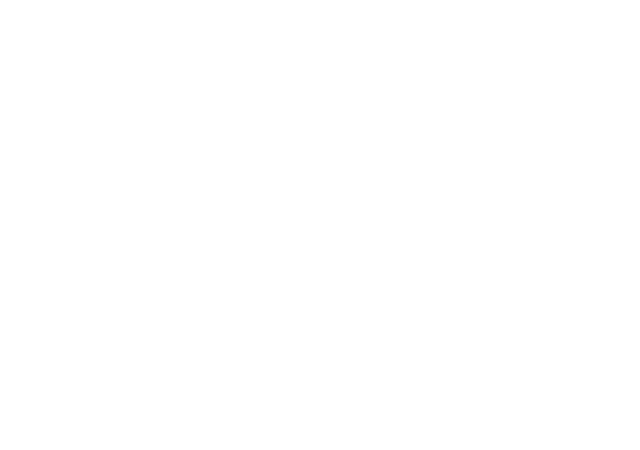
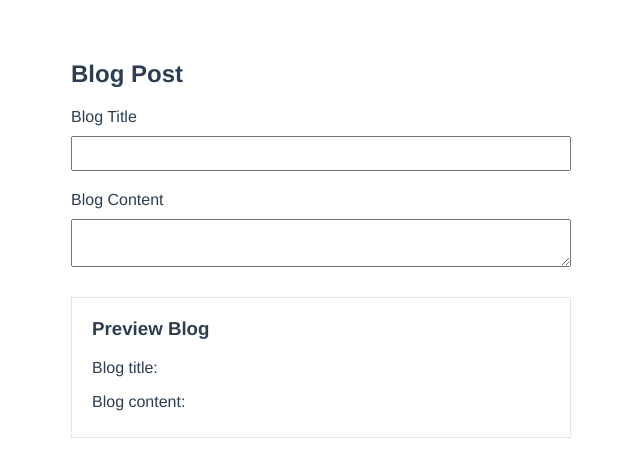
Before and after one commit to Cleomir/learning-vue, a Vue app in the folder hello-world-app/: page /#/form-binding in a window 1280 px wide. Shown: the top 450 px of the page, without its empty margins (319-959 px from the left). Built offline with nearby package versions, Linux system fonts and the light colour scheme.

Commit message:
Add form binding

```diff
--- /dev/null
+++ b/hello-world-app/src/components/FormBinding.vue
@@ -0,0 +1,62 @@
+<template>
+  <div id="add-blog">
+    <h2>Blog Post</h2>
+    <form>
+      <label>Blog Title</label>
+      <input type="text" v-model.lazy="blog.title" />
+      <label>Blog Content</label>
+      <textarea v-model.lazy="blog.content"></textarea>
+    </form>
+    <div id="preview">
+      <h3>Preview Blog</h3>
+      <p>Blog title: {{ blog.title }}</p>
+      <p>Blog content: {{ blog.content }}</p>
+    </div>
+  </div>
+</template>
+
+<script>
+export default {
+  data() {
+    return {
+      blog: {
+        title: "",
+        content: "",
+      },
+    };
+  },
+};
+</script>
+
+<style scoped>
+* {
+  box-sizing: border-box;
+}
+
+#add-blog {
+  margin: 20px auto;
+  max-width: 500px;
+}
+
+label {
+  display: block;
+  margin: 20px 0 10px;
+}
+
+input[type="text"],
+textarea {
+  display: block;
+  width: 100%;
+  padding: 8px;
+}
+
+#preview {
+  padding: 10px 20px;
+  border: 1px dotted #ccc;
+  margin: 30px 0;
+}
+
+h3 {
+  margin-top: 10px;
+}
+</style>
```
Also changed, not shown: hello-world-app/src/main.js (+8 -3 lines).
